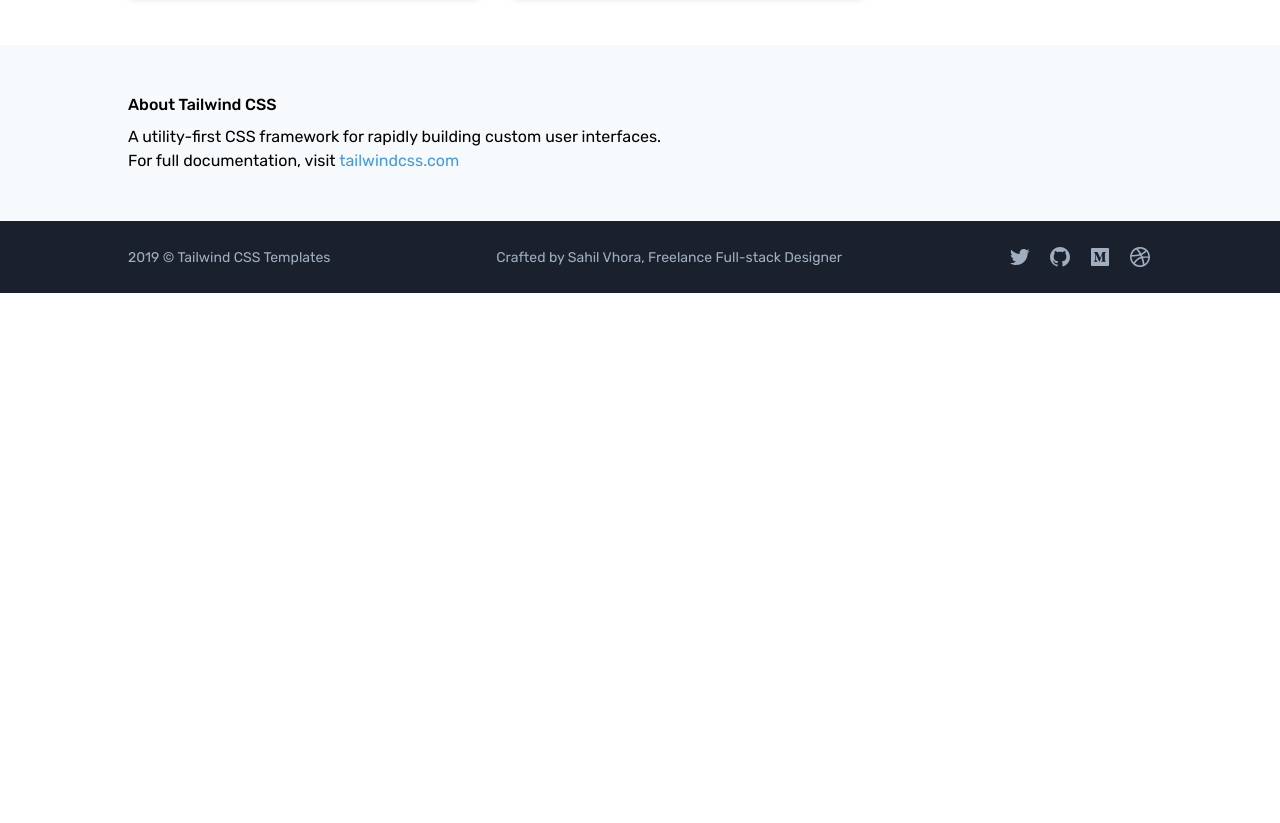
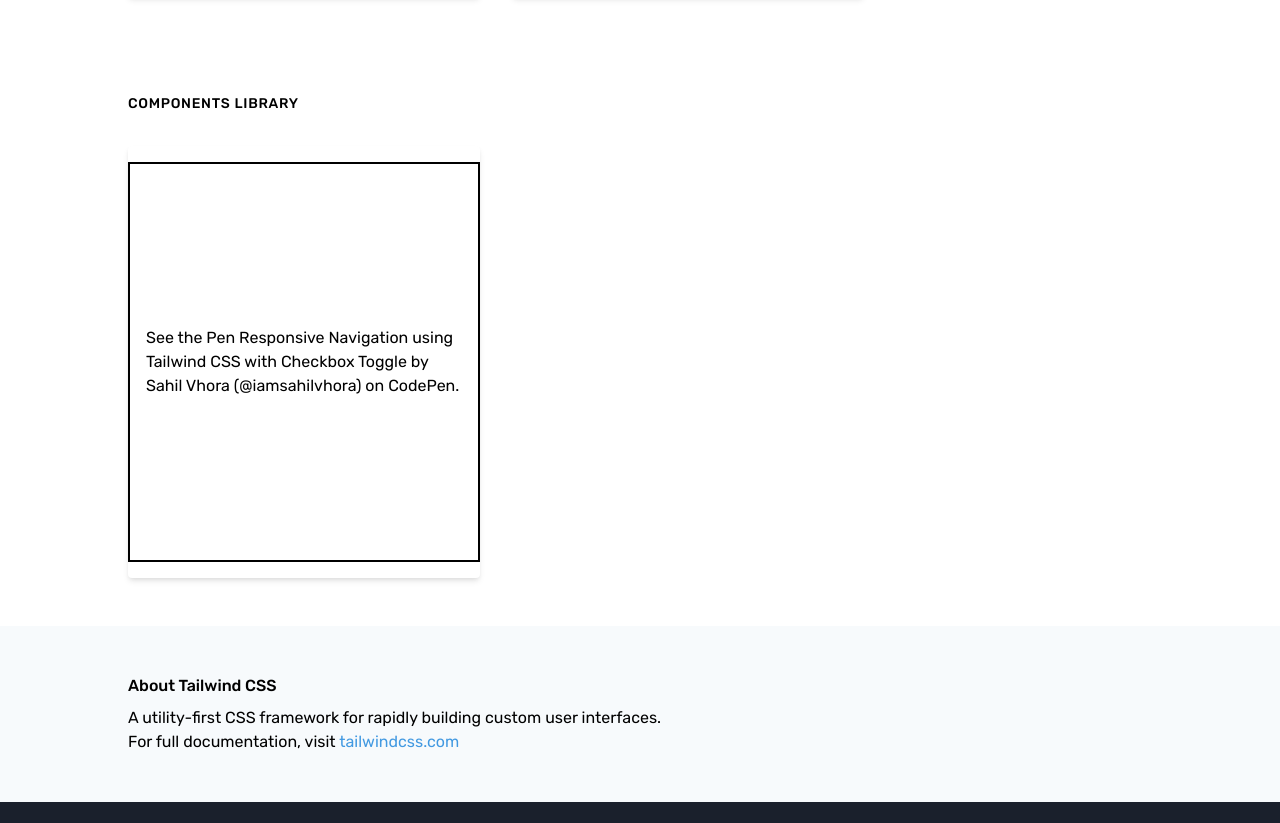
Before and after one commit to iamsahilvhora/tailwindcss-templates, a website: page public/index.html in a window 1280 px wide. Shown: the part 935-1758 px from the top of the page. Before the commit the page ends 1228 px from the top, so only its background shows below. Drawn offline with Linux system fonts and the light colour scheme; a script that the page names is missing.

Commit message:
components library added

```diff
--- a/public/index.html
+++ b/public/index.html
@@ -42,7 +42,8 @@
 
   <header class="bg-blue-100 pt-4 pb-16 px-4 md:px-12 xl:px-32">
     <div class="md:max-w-3xl">
-      <h3 class="text-2xl font-semibold text-black-700 mt-4 lg:text-3xl">Care-fully crafted landing pages & dashboard UI examples to
+      <h3 class="text-2xl font-semibold text-black-700 mt-4 lg:text-3xl">Care-fully crafted landing pages & dashboard UI
+        examples to
         energize your
         creative development
         workflow using
@@ -102,10 +103,32 @@
             </div>
             <span class="bg-gray-200 text-gray-700 px-3 py-1 text-sm rounded-full">Landing Page</span>
           </div>
-          <a href="#" class="text-sm uppercase text-blue-500 font-medium tracking-wider inline-block mt-4 cursor-not-allowed"
+          <a href="#"
+            class="text-sm uppercase text-blue-500 font-medium tracking-wider inline-block mt-4 cursor-not-allowed"
             disabled>Coming
             Soon</a>
         </div>
+      </div>
+    </div>
+  </section>
+
+  <section class="bg-white py-12 px-4 md:px-12 xl:px-32">
+    <div>
+      <h4 class="text-sm uppercase font-medium tracking-wider">Components Library</h4>
+    </div>
+
+    <div class="flex flex-wrap mt-8 md:-mx-4">
+      <div class="w-full bg-white shadow-md rounded md:w-1/2 lg:w-1/3 xxl:w-1/4 md:mx-4">
+        <p class="codepen" data-height="400" data-theme-id="light" data-default-tab="result" data-user="iamsahilvhora"
+          data-slug-hash="ewzNXY" data-preview="true"
+          style="height: 400px; box-sizing: border-box; display: flex; align-items: center; justify-content: center; border: 2px solid; margin: 1em 0; padding: 1em;"
+          data-pen-title="Responsive Navigation using Tailwind CSS with Checkbox Toggle">
+          <span>See the Pen <a href="https://codepen.io/iamsahilvhora/pen/ewzNXY/">
+              Responsive Navigation using Tailwind CSS with Checkbox Toggle</a> by Sahil Vhora (<a
+              href="https://codepen.io/iamsahilvhora">@iamsahilvhora</a>)
+            on <a href="https://codepen.io">CodePen</a>.</span>
+        </p>
+        <script async src="https://static.codepen.io/assets/embed/ei.js"></script>
       </div>
     </div>
   </section>
```
